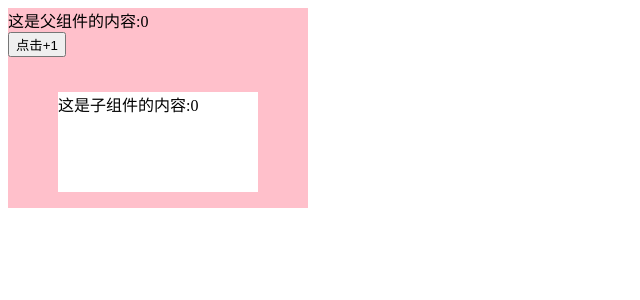
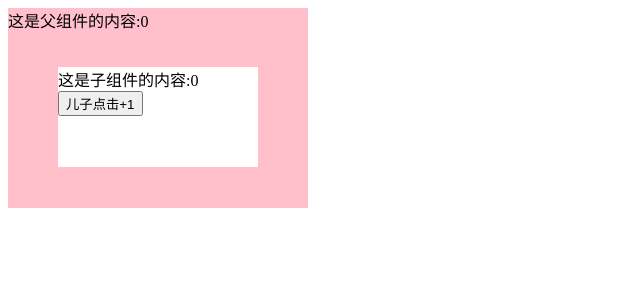
Before and after one commit to xu-jing119/react, a React (Create React App) app: page / in a window 1280 px wide. Shown: the top 300 px of the page, without its empty margins (0-640 px from the left). Built offline with nearby package versions, Linux system fonts and the light colour scheme.

Commit message:
子向父传值

```diff
--- a/src/index.js
+++ b/src/index.js
@@ -1,7 +1,7 @@
 // 引入包
-import React from 'react';
-import ReactDOM from 'react-dom';
-import './index.css'
+import React from "react";
+import ReactDOM from "react-dom";
+import "./index.css";
 
 // // 创建元素
 // const title = React.createElement('h1', null, 'hello react 脚手架!')
@@ -18,7 +18,6 @@ import './index.css'
 //     <span>名字是:{name}</span>
 // </div>)
 // ReactDOM.render(H1,document.getElementById('root'))
-
 
 // // JSX列表循环渲染
 // const songs = [
@@ -37,7 +36,6 @@ import './index.css'
 // )
 // ReactDOM.render(list,document.getElementById('root'))
 
-
 // // JSX条件渲染
 // const isLoading = false
 // const fn = function(){
@@ -49,7 +47,6 @@ import './index.css'
 // }
 // const v1 = <div>{fn()}</div>
 // ReactDOM.render(v1,document.getElementById('root'))
-
 
 // // 函数组件
 // function Hello(){
@@ -68,7 +65,6 @@ import './index.css'
 //     }
 // }
 // ReactDOM.render(<Hello />,document.getElementById('root'))
-
 
 // // 综合案例1 条件渲染 循环渲染 类组件
 // const songs = [
@@ -111,7 +107,6 @@ import './index.css'
 //     }
 //  ReactDOM.render(<Hello />,document.getElementById('root'))
 
-
 // // 受控组件 实现属性绑定+事件绑定
 // class Hello extends React.Component{
 //     state={
@@ -130,7 +125,6 @@ import './index.css'
 //     }
 // }
 // ReactDOM.render(<Hello />,document.getElementById('root'))
-
 
 // // this指向
 // class Hello extends React.Component{
@@ -171,7 +165,6 @@ import './index.css'
 // }
 // ReactDOM.render(<Hello />,document.getElementById('root'))
 
-
 // // 综合案例2
 // class Addr extends React.Component{
 //     state={
@@ -201,7 +194,6 @@ import './index.css'
 // }
 // ReactDOM.render(<Addr />,document.getElementById('root'))
 
-
 // // 案例2优化
 // class Addr extends React.Component{
 //     state={
@@ -225,7 +217,6 @@ import './index.css'
 // }
 // ReactDOM.render(<Addr />,document.getElementById('root'))
 
-
 // // 非受控组件  用得很少
 // class Hello extends React.Component{
 //     constructor(){
@@ -246,7 +237,6 @@ import './index.css'
 //     }
 // }
 // ReactDOM.render(<Hello />,document.getElementById('root'))
-
 
 // // 评论案例
 // class App extends React.Component {
@@ -327,34 +317,76 @@ import './index.css'
 // // 渲染组件
 // ReactDOM.render(<App />, document.getElementById('root'))
 
+// // 组件之间相互传值 父向子传值
+// class Parents extends React.Component{
+//     state={
+//         count:0
+//     }
+//     parClick=()=>{
+//         this.setState({
+//             count:this.state.count+1
+//         })
+//     }
+//     render(){
+//         return(
+//             <div className="parents">
+//                 <div>这是父组件的内容:{this.state.count}</div>
+//                 <button onClick={this.parClick}>点击+1</button>
+//                 <Child countChild={this.state.count} />
+//             </div>
+//         )
+//     }
+// }
+// class Child extends React.Component{
+//     render(){
+//         return(
+//             <div className="son">
+//                 <div>这是子组件的内容:{this.props.countChild}</div>
+//             </div>
+//         )
+//     }
+// }
+// ReactDOM.render(<Parents />,document.getElementById('root'))
 
-// 组件之间相互传值
-class Parents extends React.Component{
-    state={
-        count:0
-    }
-    parClick=()=>{
+
+
+// 组件之间相互传值 子向父传值
+class Parents extends React.Component {
+  state = {
+    count: 0
+  };
+  getSonCount = param => {
+    console.log(param);
     this.setState({
-            count:this.state.count+1
-        })
-    }
-    render(){
-        return(
+      count: param
+    });
+  };
+  render() {
+    return (
       <div className="parents">
         <div>这是父组件的内容:{this.state.count}</div>
-                <button onClick={this.parClick}>点击+1</button>
-                <Child countChild={this.state.count} />
+        <Child myFn={this.getSonCount} />
       </div>
-        )
+    );
   }
 }
-class Child extends React.Component{
-    render(){
-        return(
+class Child extends React.Component {
+  state = {
+    sonCount: 0
+  };
+  sonClick = () => {
+      this.setState({
+        sonCount:this.state.sonCount+1
+      })
+    this.props.myFn(this.state.sonCount)
+  };
+  render() {
+    return (
       <div className="son">
-                <div>这是子组件的内容:{this.props.countChild}</div>
+        <div>这是子组件的内容:{this.state.sonCount}</div>
+        <button onClick={this.sonClick}>儿子点击+1</button>
       </div>
-        )
+    );
   }
 }
-ReactDOM.render(<Parents />,document.getElementById('root'))
+ReactDOM.render(<Parents />, document.getElementById("root"));
```
Lines whose indentation alone changed are shown as unchanged.
